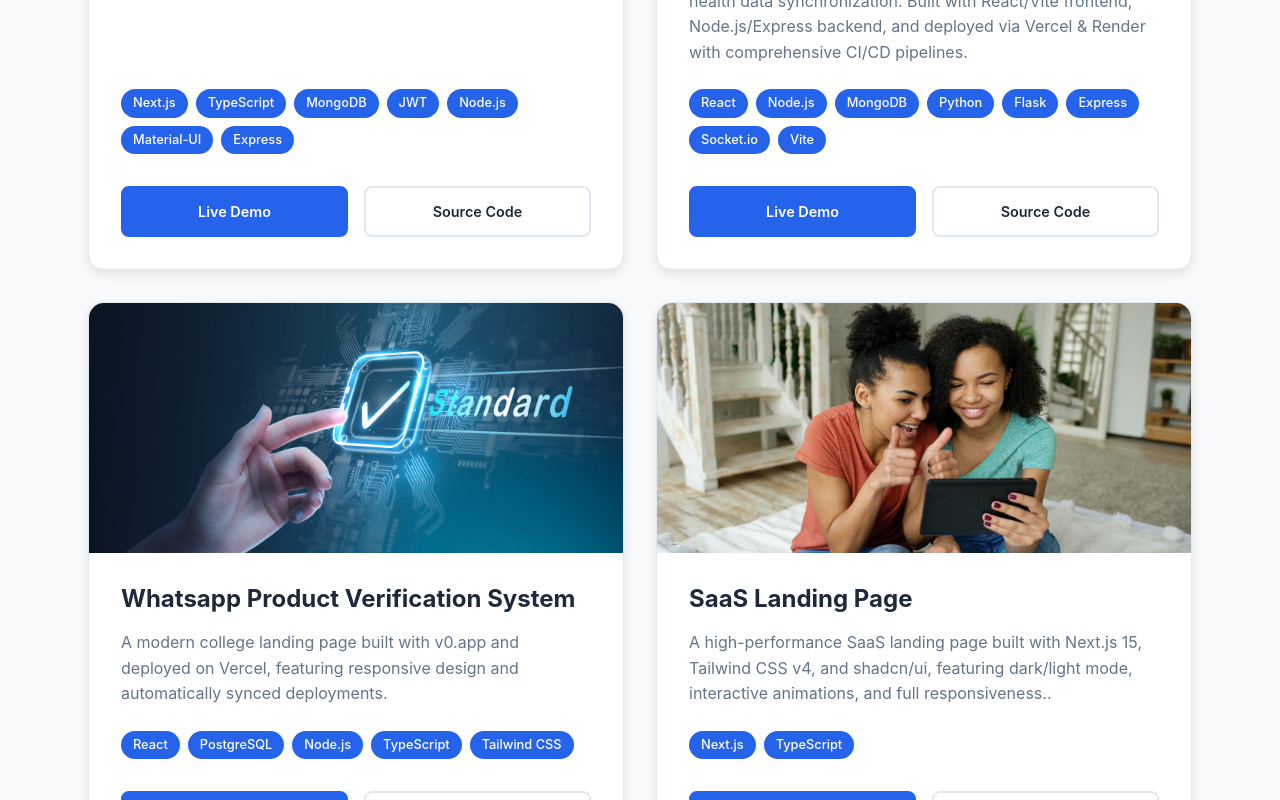
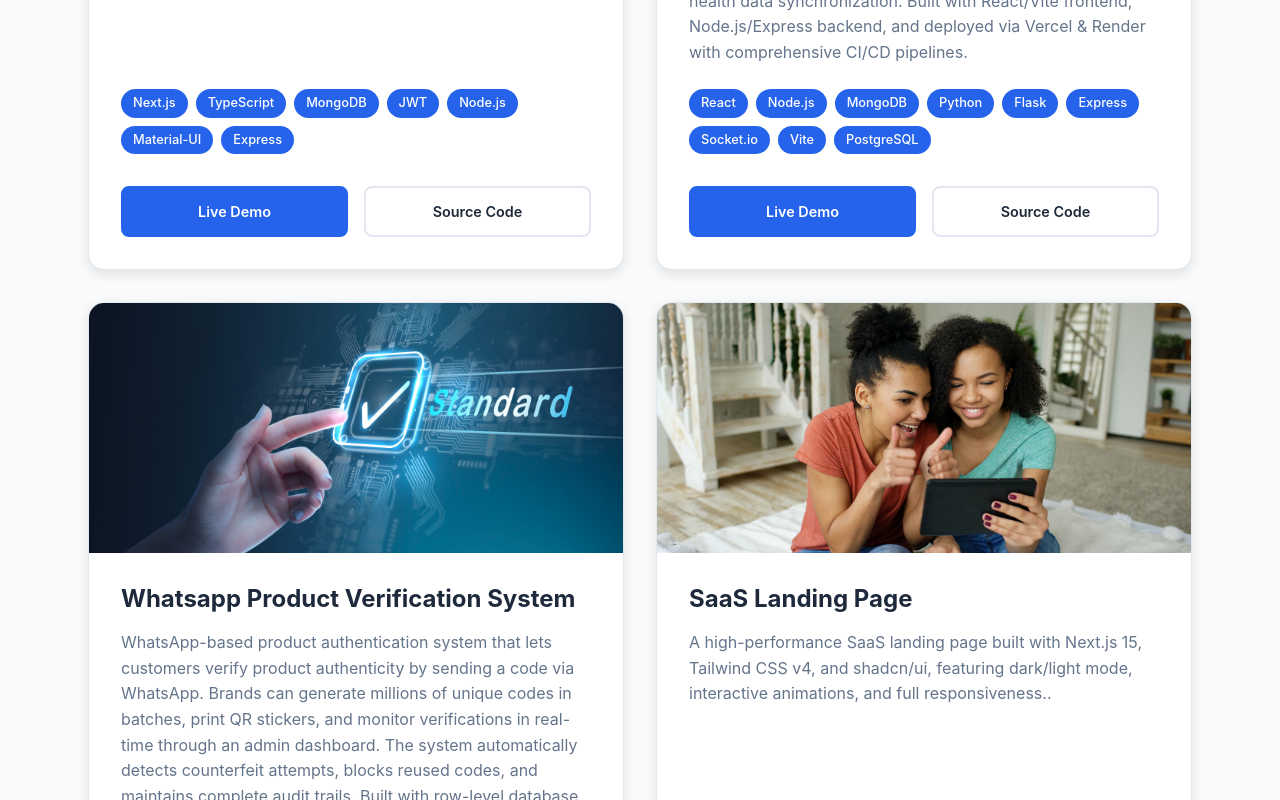
Before and after one commit to CamlineKe/portfolio, a Next.js app: page / in a window 1280 px wide. Shown: the part 6140-6940 px from the top of the page. Built offline with nearby package versions, Linux system fonts and the light colour scheme.

Commit message:
docs: update portfolio project description with concise technical overview

```diff
--- a/components/Projects.tsx
+++ b/components/Projects.tsx
@@ -41,6 +41,7 @@ const Projects: React.FC = () => {
         "Express",
         "Socket.io",
         "Vite",
+        "PostgreSQL",
       ],
       liveDemo: "https://fitness-app-dusky-six.vercel.app/",
       sourceCode: "https://github.com/CamlineKe/fitnessApp",
@@ -49,7 +50,7 @@ const Projects: React.FC = () => {
       id: 3,
       title: "Whatsapp Product Verification System",
       description:
-        "A modern college landing page built with v0.app and deployed on Vercel, featuring responsive design and automatically synced deployments.",
+        "WhatsApp-based product authentication system that lets customers verify product authenticity by sending a code via WhatsApp. Brands can generate millions of unique codes in batches, print QR stickers, and monitor verifications in real-time through an admin dashboard. The system automatically detects counterfeit attempts, blocks reused codes, and maintains complete audit trails. Built with row-level database locking to prevent fraud, rate limiting to stop abuse, and sub-second response times even under heavy load.",
       image: "/images/wpv.jpg",
       technologies: ["React","PostgreSQL","Node.js","TypeScript", "Tailwind CSS"],
       liveDemo: "https://drive.google.com/file/d/1xt5kZx6q7KmOfrBF4r63dKaF2WdWumXn/view?usp=drive_link",
```
